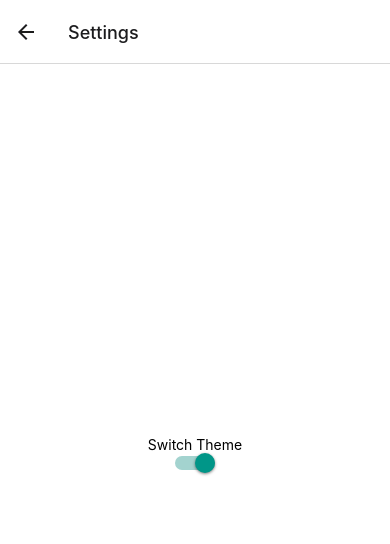
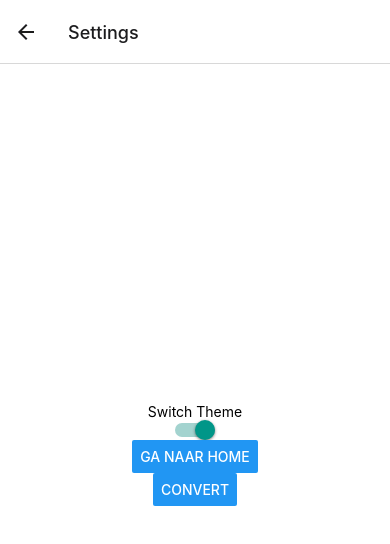
Before and after one commit to maikdejong/MADkd, a React Native app in the folder AppKeuzedeel/: screen / in a window 390 px wide. Both pictures are taken after a click on the button "GA NAAR SETTINGS". Shown: the top 544 px of the page. Built offline with nearby package versions, Linux system fonts and the light colour scheme.

Commit message:
aanvulling navigation

```diff
--- a/AppKeuzedeel/App.js
+++ b/AppKeuzedeel/App.js
@@ -33,6 +33,14 @@ function Settings({ navigation }) {
           value={theme === 'light'}
           onValueChange={() => setTheme(theme === 'light' ? 'dark' : 'light')}
           />
+        <Button
+        title="Ga naar Home"
+        onPress={() => navigation.navigate('HomeScreen')}
+      />
+      <Button
+        title="Convert"
+        onPress={() => navigation.navigate('Convert')}
+      />
       </View>
     </ThemeContext.Provider>
   );
@@ -42,6 +50,14 @@ function Convert ({ navigation }) {
   return (
     <View style={{ flex: 1, alignItems: 'center', justifyContent: 'center' }}>
       <Text>Hier komt uiteindelijk de converteer functionaliteit</Text>
+      <Button
+        title="Ga naar Home"
+        onPress={() => navigation.navigate('HomeScreen')}
+      />
+      <Button
+        title="Ga naar settings"
+        onPress={() => navigation.navigate('Settings')}
+      />
     </View>
   );
 }
@@ -53,7 +69,7 @@ function App() {
     <NavigationContainer>
       <Stack.Navigator>
         <Stack.Screen
-          name="Home"
+          name="HomeScreen"
           component={HomeScreen} />
         <Stack.Screen
           name="Settings"
```
